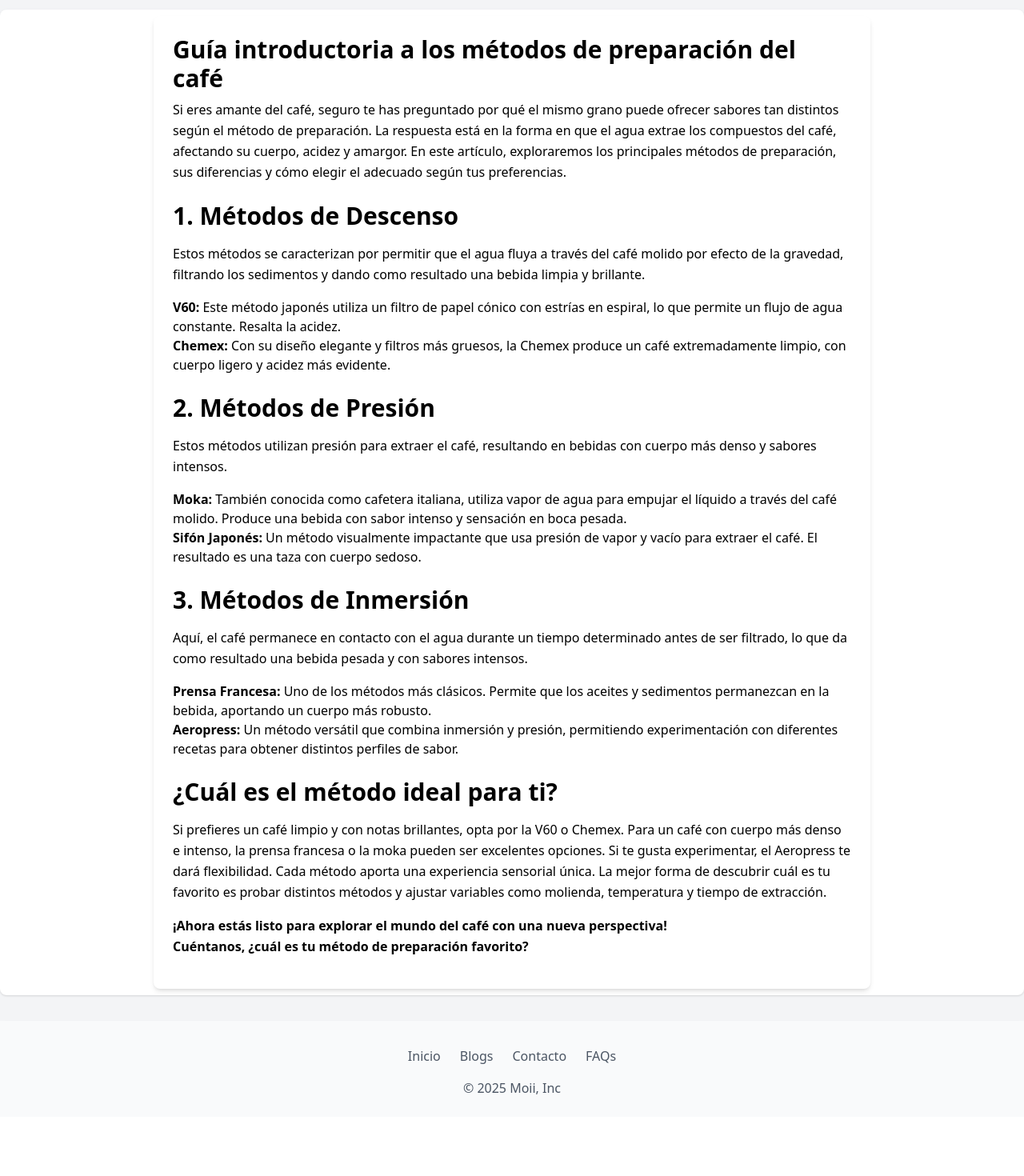
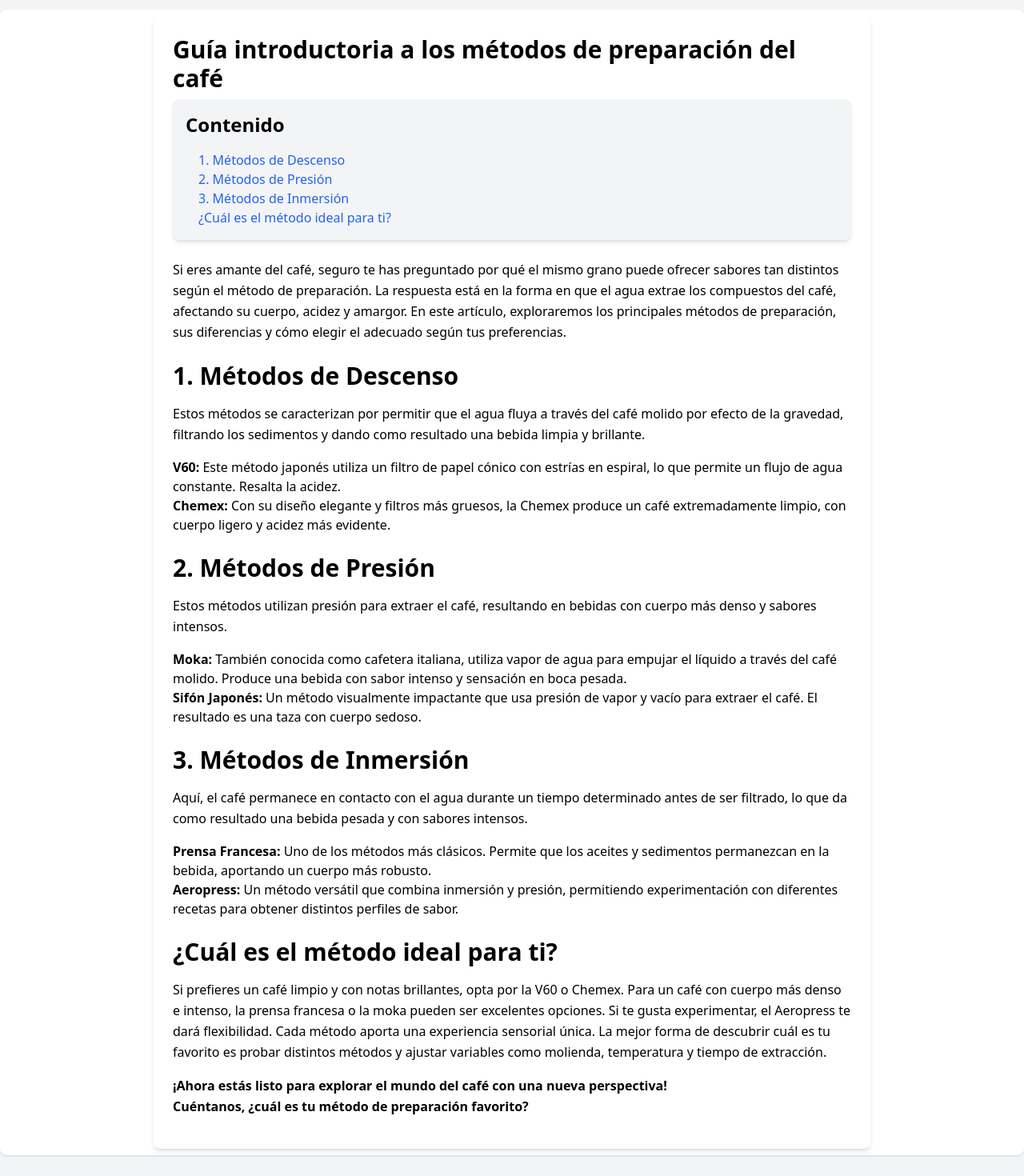
Before and after one commit to danielcaicedoj/moiicol-website, a React (Vite) app: page /blog/1 in a window 1280 px wide. Shown: the part 80-1550 px from the top of the page at 80% size. Before the commit the page ends 1476 px from the top, so only its background shows below. Built offline with nearby package versions, Linux system fonts and the light colour scheme.

Commit message:
add table of content

```diff
--- /dev/null
+++ b/src/components/ScrollToTopButton.jsx
@@ -0,0 +1,45 @@
+import React, { useState, useEffect } from "react";
+
+const ScrollToTopButton = () => {
+    const [showButton, setShowButton] = useState(false);
+
+    // Mostrar el botón solo cuando el usuario haya hecho scroll hacia abajo
+    const checkScrollPosition = () => {
+        if (window.scrollY > 300) { // Muestra el botón después de hacer scroll 300px
+            setShowButton(true);
+        } else {
+            setShowButton(false);
+        }
+    };
+
+    // Usamos el hook useEffect para escuchar el evento de scroll
+    useEffect(() => {
+        window.addEventListener("scroll", checkScrollPosition);
+
+        return () => {
+            window.removeEventListener("scroll", checkScrollPosition);
+        };
+    }, []);
+
+    // Función para hacer scroll hacia arriba
+    const scrollToTop = () => {
+        window.scrollTo({
+            top: 0,
+            behavior: "smooth", // Desplazamiento suave
+        });
+    };
+
+    return (
+        showButton && (
+            <button
+                onClick={scrollToTop}
+                className="fixed bottom-6 right-6 p-3 bg-blue-400 text-white rounded-full shadow-lg hover:bg-blue-300 transition duration-300"
+                title="Volver al inicio"
+            >
+                ↑
+            </button>
+        )
+    );
+};
+
+export default ScrollToTopButton;
--- /dev/null
+++ b/src/components/TableOfContents.jsx
@@ -0,0 +1,18 @@
+const TableOfContents = ({ headings }) => {
+    return (
+        <div className="table-of-contents bg-gray-100 p-4 rounded-lg shadow-md mb-6">
+            <h2 className="text-2xl font-bold mb-4">Contenido</h2>
+            <ul>
+                {headings.map((heading) => (
+                    <li key={heading.id} style={{ marginLeft: `${heading.level - 1}rem` }}>
+                        <a href={`#${heading.id}`} className="text-blue-600 hover:underline">
+                            {heading.text}
+                        </a>
+                    </li>
+                ))}
+            </ul>
+        </div>
+    );
+};
+
+export default TableOfContents;
--- a/src/pages/BlogPost.jsx
+++ b/src/pages/BlogPost.jsx
@@ -1,33 +1,73 @@
+import React, { useState, useEffect } from "react";
 import ReactMarkdown from "react-markdown";
 import { useParams } from "react-router-dom";
 import remarkGfm from "remark-gfm";
 import { blogs } from "../data/blogs";
+import TableOfContents from "../components/TableOfContents";
+import ScrollToTopButton from "../components/ScrollToTopButton";
 
 const BlogPost = () => {
     const { id } = useParams();
-    const blog = blogs.find( blog => blog.id === parseInt(id) );
+    const blog = blogs.find(blog => blog.id === parseInt(id));
+    const [headings, setHeadings] = useState([]);
 
-    if (!blog){
+    if (!blog) {
         return <p>Blog no encontrado</p>;
     }
+
+    // Extraer los títulos antes del renderizado
+    useEffect(() => {
+        const extractedHeadings = [];
+        const markdownContent = blog.content;
+
+        // Usamos una expresión regular para encontrar títulos (h1, h2, h3, h4)
+        const regex = /^(#{1,4})\s(.+)$/gm;
+        let match;
+        while ((match = regex.exec(markdownContent)) !== null) {
+            const level = match[1].length; // Determina si es h1, h2, etc.
+            const text = match[2];
+            const id = text.toLowerCase().replace(/\s+/g, "-");
+            extractedHeadings.push({ id, text, level });
+        }
+
+        setHeadings(extractedHeadings);
+    }, [blog.content]); // Solo se ejecuta cuando el contenido cambia
 
     return (
         <div className="container mx-auto my-8 px-6 bg-white p-2 shadow rounded-lg">
             <div className="max-w-4xl mx-auto bg-white p-6 rounded-lg shadow-md prose">
                 <h1 className="text-3xl font-bold mb-2">{blog.title}</h1>
+
+                {/* Muestra la tabla de contenido antes del contenido */}
+                {headings.length > 0 && <TableOfContents headings={headings} />}
+
                 <ReactMarkdown
                     remarkPlugins={[remarkGfm]}
                     components={{
-                        h1: ({node, ...props}) => <h1 className="text-4xl font-bold mt-8 mb-4" {...props} />,
-                        h2: ({node, ...props}) => <h2 className="text-3xl font-semibold mt-6 mb-4" {...props} />,
-                        h3: ({node, ...props}) => <h3 className="text-2xl font-medium mt-5 mb-4" {...props} />,
-                        h4: ({node, ...props}) => <h4 className="text-xl font-medium mt-5 mb-4" {...props} />,
-                        p: ({node, ...props}) => <p className="text-base leading-relaxed mb-4" {...props} />
+                        h1: ({ node, ...props }) => {
+                            const id = props.children.toString().toLowerCase().replace(/\s+/g, "-");
+                            return <h1 id={id} className="text-4xl font-bold mt-8 mb-4" {...props} />;
+                        },
+                        h2: ({ node, ...props }) => {
+                            const id = props.children.toString().toLowerCase().replace(/\s+/g, "-");
+                            return <h2 id={id} className="text-3xl font-semibold mt-6 mb-4" {...props} />;
+                        },
+                        h3: ({ node, ...props }) => {
+                            const id = props.children.toString().toLowerCase().replace(/\s+/g, "-");
+                            return <h3 id={id} className="text-2xl font-medium mt-5 mb-4" {...props} />;
+                        },
+                        h4: ({ node, ...props }) => {
+                            const id = props.children.toString().toLowerCase().replace(/\s+/g, "-");
+                            return <h4 id={id} className="text-xl font-medium mt-5 mb-4" {...props} />;
+                        },
+                        p: ({ node, ...props }) => <p className="text-base leading-relaxed mb-4" {...props} />
                     }}
                 >
                     {blog.content}
                 </ReactMarkdown>
             </div>
+            {/* El botón para volver al inicio */}
+            <ScrollToTopButton />
         </div>
     );
 };
```
